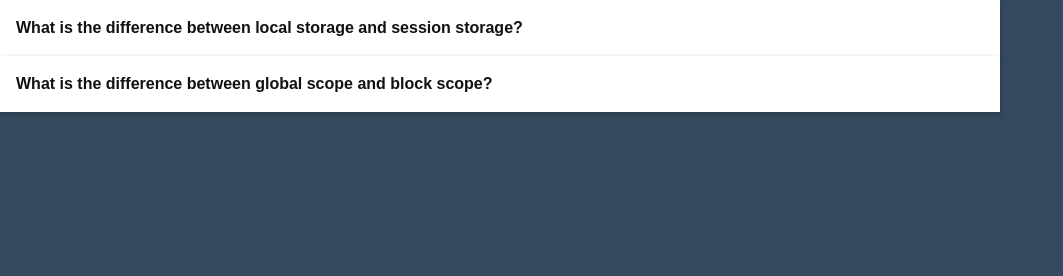
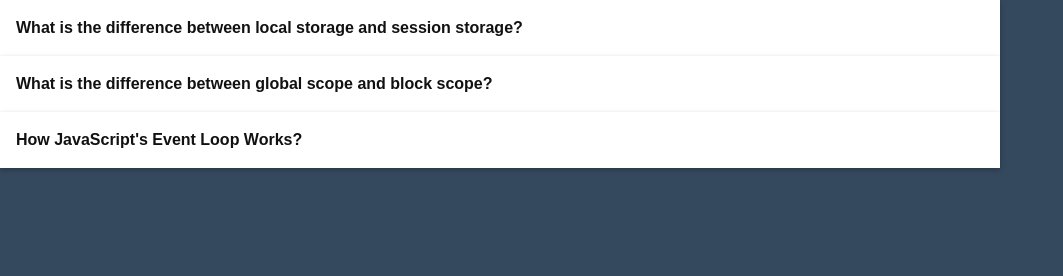
Before and after one commit to mdrayhan1/assignment-7, a plain HTML site: page blog.html in a window 1280 px wide. Shown: the whole page, without its empty margins (0-1063 px from the left). Drawn offline with Linux system fonts and the light colour scheme.

Commit message:
added  third  question

```diff
--- a/blog.html
+++ b/blog.html
@@ -37,3 +37,17 @@
           </div>
         </div>
       </div>
+      <div class="accordian-item">
+        <div class="accordian-item-header">
+          How JavaScript's Event Loop Works?
+        </div>
+        <div class="accordian-item-body">
+          <div class="accordian-item-body-content">
+            The Event Loop has one simple job — to monitor the Call Stack and
+            the Callback Queue. If the Call Stack is empty, the Event Loop will
+            take the first event from the queue and will push it to the Call
+            Stack, which effectively runs it. Such an iteration is called a tick
+            in the Event Loop.
+          </div>
+        </div>
+      </div>
```
